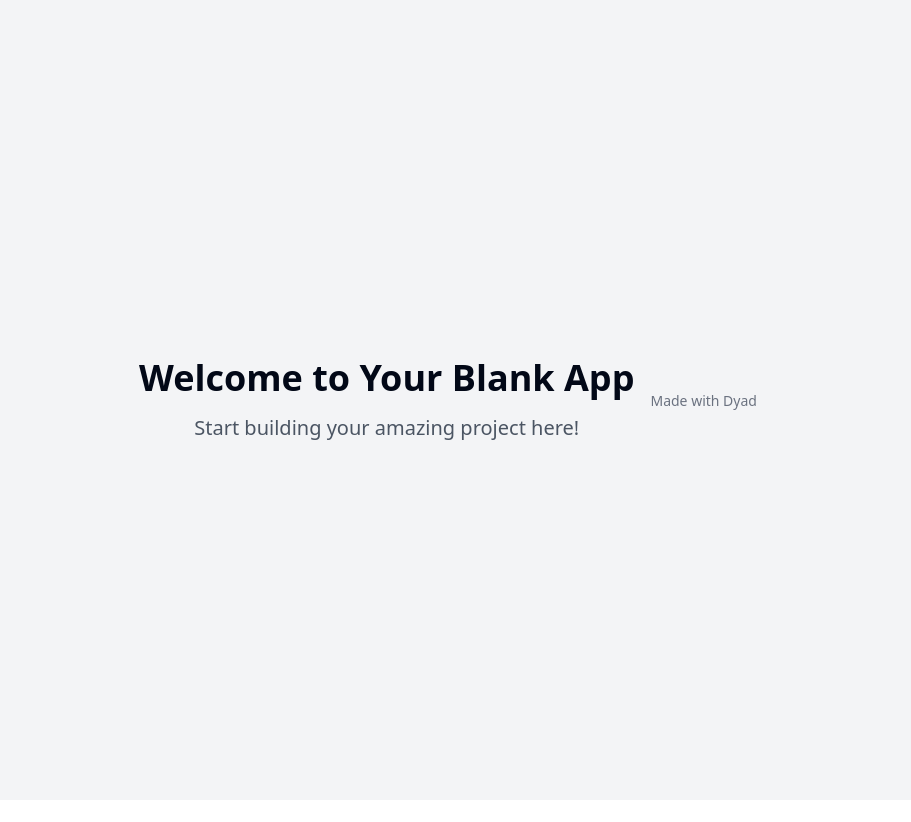
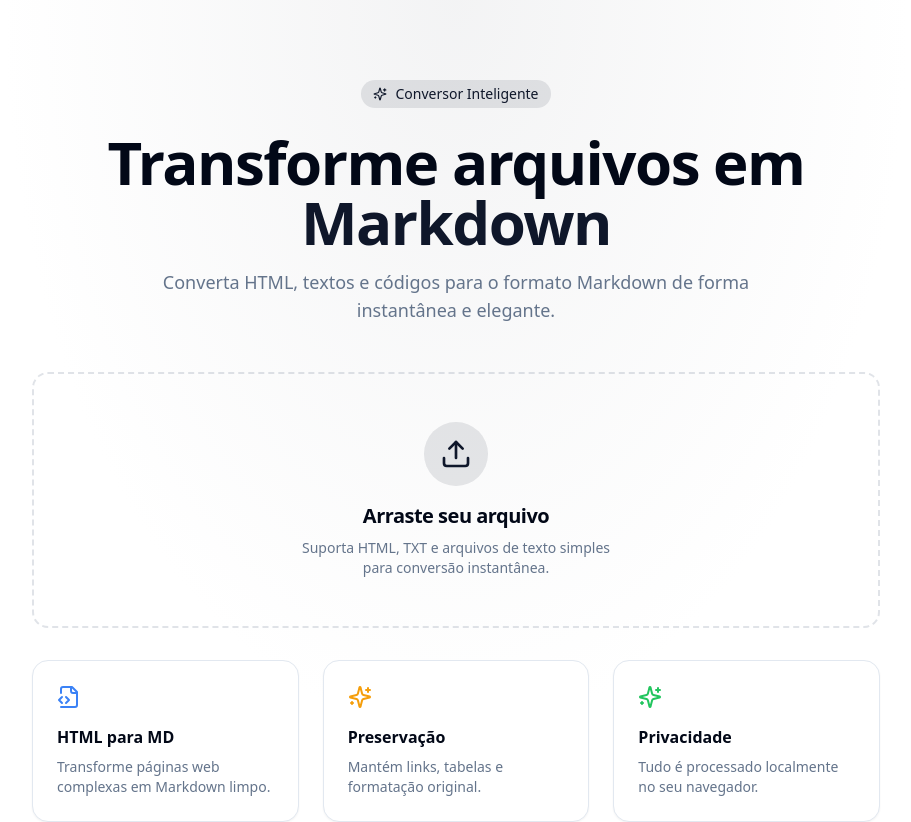
Before and after one commit to Nightcook3r/DocMD, a React (Vite) app: page / in a window 1280 px wide. Shown: the top 822 px of the page, without its empty margins (184-1095 px from the left). Before the commit the page ends 800 px from the top, so only its background shows below. Built offline with nearby package versions, Linux system fonts and the light colour scheme.

Commit message:
[dyad] Criando conversor de arquivos para Markdown - wrote 6 file(s), added turndown, @types/turndown, react-dropzone package(s)

```diff
--- a/package.json
+++ b/package.json
@@ -40,6 +40,7 @@
     "@radix-ui/react-toggle-group": "^1.1.0",
     "@radix-ui/react-tooltip": "^1.1.4",
     "@tanstack/react-query": "^5.56.2",
+    "@types/turndown": "^5.0.6",
     "class-variance-authority": "^0.7.1",
     "clsx": "^2.1.1",
     "cmdk": "^1.0.0",
@@ -51,6 +52,7 @@
     "react": "^19.2.3",
     "react-day-picker": "^9.13.0",
     "react-dom": "^19.2.3",
+    "react-dropzone": "^15.0.0",
     "react-hook-form": "^7.53.0",
     "react-resizable-panels": "^2.1.3",
     "react-router-dom": "^6.26.2",
@@ -58,6 +60,7 @@
     "sonner": "^1.5.0",
     "tailwind-merge": "^2.5.2",
     "tailwindcss-animate": "^1.0.7",
+    "turndown": "^7.2.2",
     "vaul": "^0.9.3",
     "zod": "^3.23.8"
   },
--- /dev/null
+++ b/src/components/FileDropzone.tsx
@@ -0,0 +1,76 @@
+"use client";
+
+import React, { useCallback } from 'react';
+import { useDropzone } from 'react-dropzone';
+import { Upload, FileText, AlertCircle } from 'lucide-react';
+import { cn } from '@/lib/utils';
+
+interface FileDropzoneProps {
+  onFileSelect: (file: File, content: string) => void;
+  className?: string;
+}
+
+const FileDropzone = ({ onFileSelect, className }: FileDropzoneProps) => {
+  const onDrop = useCallback((acceptedFiles: File[]) => {
+    const file = acceptedFiles[0];
+    if (!file) return;
+
+    const reader = new FileReader();
+    reader.onload = () => {
+      const content = reader.result as string;
+      onFileSelect(file, content);
+    };
+    reader.readAsText(file);
+  }, [onFileSelect]);
+
+  const { getRootProps, getInputProps, isDragActive, fileRejections } = useDropzone({
+    onDrop,
+    accept: {
+      'text/html': ['.html', '.htm'],
+      'text/plain': ['.txt', '.md'],
+      'text/markdown': ['.md'],
+    },
+    multiple: false
+  });
+
+  return (
+    <div className={cn("w-full", className)}>
+      <div
+        {...getRootProps()}
+        className={cn(
+          "relative group cursor-pointer rounded-2xl border-2 border-dashed p-12 transition-all duration-300 ease-in-out",
+          isDragActive
+            ? "border-primary bg-primary/5 scale-[1.01]"
+            : "border-muted-foreground/20 hover:border-primary/50 hover:bg-muted/50"
+        )}
+      >
+        <input {...getInputProps()} />
+        <div className="flex flex-col items-center justify-center space-y-4 text-center">
+          <div className={cn(
+            "p-4 rounded-full bg-primary/10 text-primary transition-transform duration-300",
+            isDragActive && "scale-110"
+          )}>
+            <Upload size={32} />
+          </div>
+          <div className="space-y-2">
+            <p className="text-xl font-semibold tracking-tight">
+              {isDragActive ? "Solte o arquivo aqui" : "Arraste seu arquivo"}
+            </p>
+            <p className="text-sm text-muted-foreground max-w-xs mx-auto">
+              Suporta HTML, TXT e arquivos de texto simples para conversão instantânea.
+            </p>
+          </div>
+        </div>
+      </div>
+
+      {fileRejections.length > 0 && (
+        <div className="mt-4 p-3 rounded-lg bg-destructive/10 text-destructive text-sm flex items-center gap-2">
+          <AlertCircle size={16} />
+          <span>Tipo de arquivo não suportado. Tente HTML ou TXT.</span>
+        </div>
+      )}
+    </div>
+  );
+};
+
+export default FileDropzone;
--- /dev/null
+++ b/src/components/MarkdownEditor.tsx
@@ -0,0 +1,60 @@
+"use client";
+
+import React from 'react';
+import { Button } from '@/components/ui/button';
+import { Textarea } from '@/components/ui/textarea';
+import { Download, Copy, Check, Trash2 } from 'lucide-react';
+import { showSuccess } from '@/utils/toast';
+
+interface MarkdownEditorProps {
+  content: string;
+  onChange: (val: string) => void;
+  onDownload: () => void;
+  onClear: () => void;
+}
+
+const MarkdownEditor = ({ content, onChange, onDownload, onClear }: MarkdownEditorProps) => {
+  const [copied, setCopied] = React.useState(false);
+
+  const handleCopy = () => {
+    navigator.clipboard.writeText(content);
+    setCopied(true);
+    showSuccess("Copiado para a área de transferência!");
+    setTimeout(() => setCopied(false), 2000);
+  };
+
+  return (
+    <div className="w-full space-y-4 animate-in fade-in slide-in-from-bottom-4 duration-500">
+      <div className="flex items-center justify-between bg-muted/30 p-2 rounded-lg border">
+        <div className="flex gap-2">
+          <Button variant="outline" size="sm" onClick={handleCopy} className="gap-2">
+            {copied ? <Check size={16} /> : <Copy size={16} />}
+            {copied ? "Copiado" : "Copiar"}
+          </Button>
+          <Button variant="outline" size="sm" onClick={onDownload} className="gap-2">
+            <Download size={16} />
+            Baixar .md
+          </Button>
+        </div>
+        <Button variant="ghost" size="sm" onClick={onClear} className="text-destructive hover:text-destructive hover:bg-destructive/10 gap-2">
+          <Trash2 size={16} />
+          Limpar
+        </Button>
+      </div>
+
+      <div className="relative group">
+        <Textarea
+          value={content}
+          onChange={(e) => onChange(e.target.value)}
+          placeholder="O Markdown convertido aparecerá aqui..."
+          className="min-h-[400px] font-mono text-sm p-6 leading-relaxed resize-none focus-visible:ring-primary/20 border-2"
+        />
+        <div className="absolute bottom-4 right-4 text-xs text-muted-foreground opacity-0 group-hover:opacity-100 transition-opacity">
+          {content.length} caracteres
+        </div>
+      </div>
+    </div>
+  );
+};
+
+export default MarkdownEditor;
--- a/src/pages/Index.tsx
+++ b/src/pages/Index.tsx
@@ -1,17 +1,84 @@
-// Update this page (the content is just a fallback if you fail to update the page)
+"use client";
 
+import React, { useState } from 'react';
+import FileDropzone from '@/components/FileDropzone';
+import MarkdownEditor from '@/components/MarkdownEditor';
+import { convertToMarkdown, downloadMarkdown } from '@/utils/converter';
 import { MadeWithDyad } from "@/components/made-with-dyad";
+import { FileCode2, Sparkles } from 'lucide-react';
 
 const Index = () => {
+  const [markdown, setMarkdown] = useState<string>('');
+  const [fileName, setFileName] = useState<string>('documento.md');
+
+  const handleFileSelect = (file: File, content: string) => {
+    const converted = convertToMarkdown(content, file.type);
+    setMarkdown(converted);
+    setFileName(file.name);
+  };
+
+  const handleDownload = () => {
+    if (!markdown) return;
+    downloadMarkdown(markdown, fileName);
+  };
+
+  const handleClear = () => {
+    setMarkdown('');
+    setFileName('documento.md');
+  };
+
   return (
-    <div className="min-h-screen flex items-center justify-center bg-gray-100">
-      <div className="text-center">
-        <h1 className="text-4xl font-bold mb-4">Welcome to Your Blank App</h1>
-        <p className="text-xl text-gray-600">
-          Start building your amazing project here!
-        </p>
+    <div className="min-h-screen bg-[radial-gradient(ellipse_at_top,_var(--tw-gradient-stops))] from-primary/5 via-background to-background">
+      <div className="max-w-4xl mx-auto px-6 py-12 md:py-20">
+        {/* Header */}
+        <div className="text-center space-y-4 mb-12">
+          <div className="inline-flex items-center gap-2 px-3 py-1 rounded-full bg-primary/10 text-primary text-sm font-medium mb-2">
+            <Sparkles size={14} />
+            <span>Conversor Inteligente</span>
+          </div>
+          <h1 className="text-4xl md:text-6xl font-bold tracking-tight text-foreground">
+            Transforme arquivos em <span className="text-primary">Markdown</span>
+          </h1>
+          <p className="text-lg text-muted-foreground max-w-2xl mx-auto">
+            Converta HTML, textos e códigos para o formato Markdown de forma instantânea e elegante.
+          </p>
+        </div>
+
+        {/* Main Content */}
+        <div className="space-y-8">
+          {!markdown ? (
+            <FileDropzone onFileSelect={handleFileSelect} />
+          ) : (
+            <MarkdownEditor
+              content={markdown}
+              onChange={setMarkdown}
+              onDownload={handleDownload}
+              onClear={handleClear}
+            />
+          )}
+
+          {/* Features Info */}
+          {!markdown && (
+            <div className="grid grid-cols-1 md:grid-cols-3 gap-6 mt-12">
+              {[
+                { title: "HTML para MD", desc: "Transforme páginas web complexas em Markdown limpo.", icon: <FileCode2 className="text-blue-500" /> },
+                { title: "Preservação", desc: "Mantém links, tabelas e formatação original.", icon: <Sparkles className="text-amber-500" /> },
+                { title: "Privacidade", desc: "Tudo é processado localmente no seu navegador.", icon: <Sparkles className="text-green-500" /> }
+              ].map((feature, i) => (
+                <div key={i} className="p-6 rounded-2xl bg-card border shadow-sm hover:shadow-md transition-shadow">
+                  <div className="mb-4">{feature.icon}</div>
+                  <h3 className="font-semibold mb-2">{feature.title}</h3>
+                  <p className="text-sm text-muted-foreground">{feature.desc}</p>
+                </div>
+              ))}
+            </div>
+          )}
+        </div>
+
+        <footer className="mt-20">
+          <MadeWithDyad />
+        </footer>
       </div>
-      <MadeWithDyad />
     </div>
   );
 };
--- /dev/null
+++ b/src/utils/converter.ts
@@ -0,0 +1,26 @@
+import TurndownService from 'turndown';
+
+const turndownService = new TurndownService({
+  headingStyle: 'atx',
+  codeBlockStyle: 'fenced',
+});
+
+export const convertToMarkdown = (content: string, type: string): string => {
+  if (type.includes('html')) {
+    return turndownService.turndown(content);
+  }
+  // Se for texto simples ou código, apenas retorna o conteúdo (ou envolve em blocos de código se necessário)
+  return content;
+};
+
+export const downloadMarkdown = (content: string, filename: string) => {
+  const blob = new Blob([content], { type: 'text/markdown' });
+  const url = URL.createObjectURL(blob);
+  const link = document.createElement('a');
+  link.href = url;
+  link.download = filename.replace(/\.[^/.]+$/, "") + ".md";
+  document.body.appendChild(link);
+  link.click();
+  document.body.removeChild(link);
+  URL.revokeObjectURL(url);
+};
```
Also changed, not shown: 1 other file (tests, documents, lock files or other folders).
